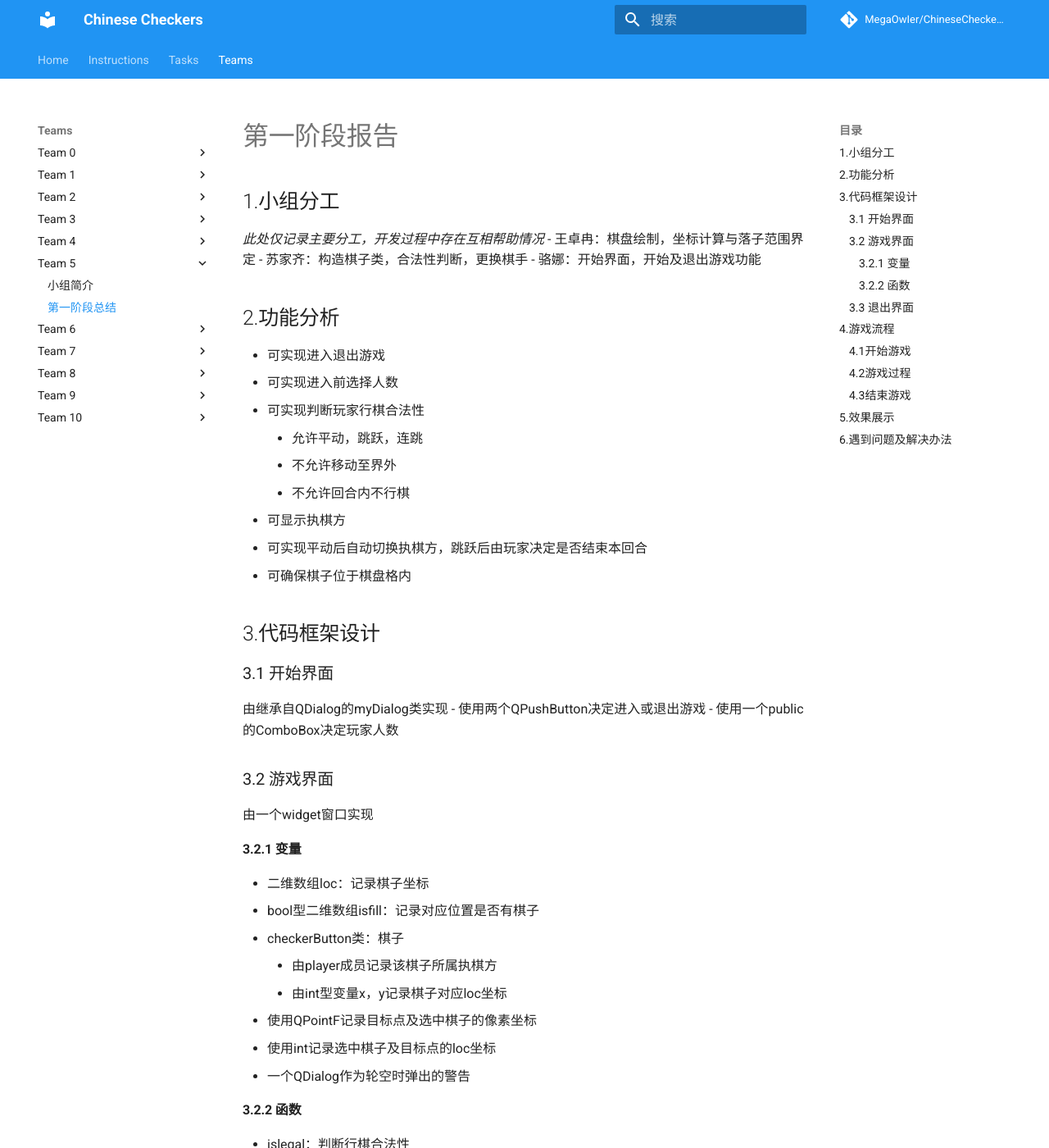
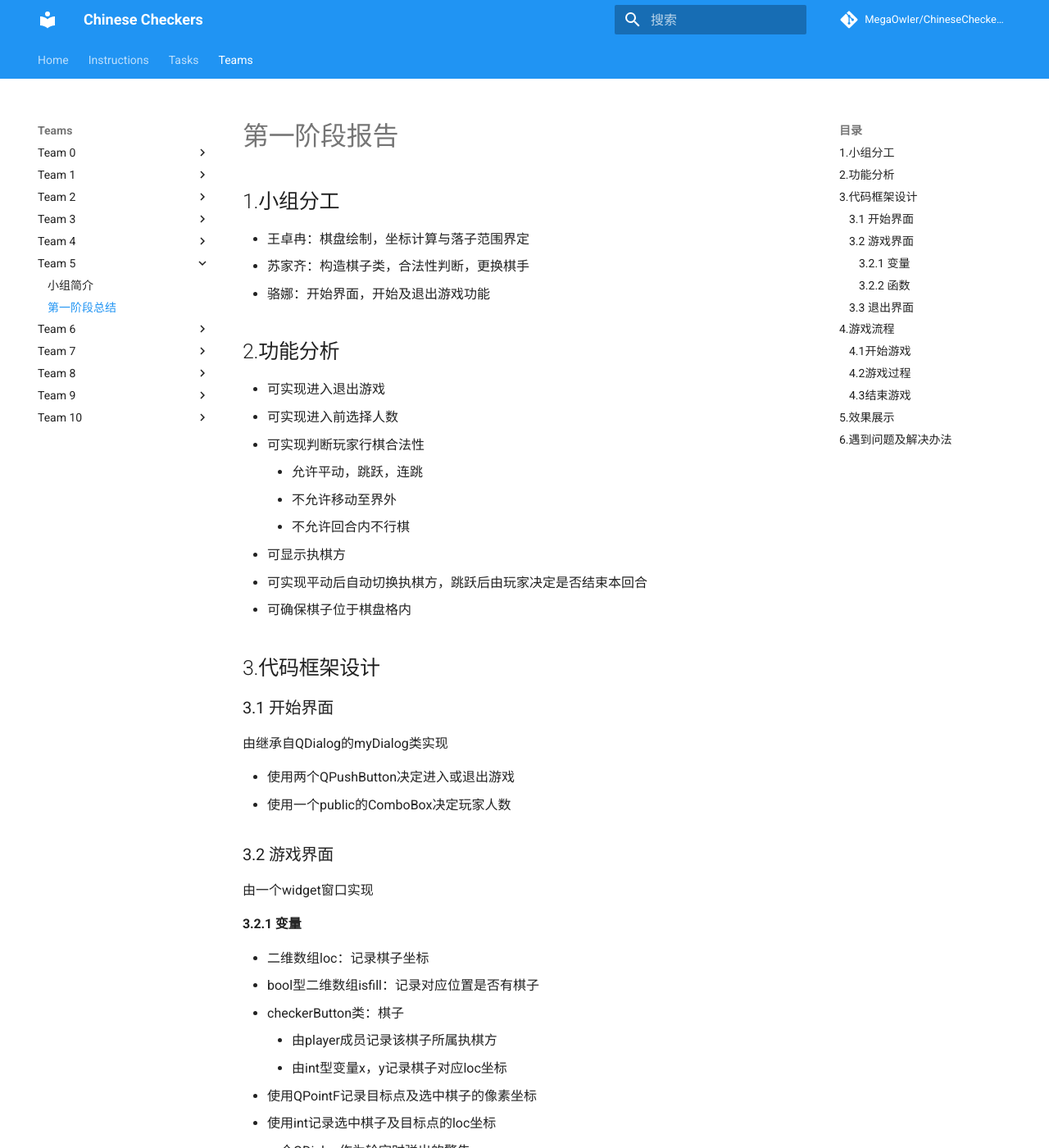
Before and after one commit to MegaOwIer/ChineseCheckers, an MkDocs documentation site: the page built from docs/submission/Team5/stage1/stage1.md, in a window 1280 px wide and 1400 px high. Shown: the whole window at 82% size. Built offline with MkDocs 1.6.1 and Material for MkDocs 9.7.7, drawn with Linux system fonts in a browser that asks for light colours; comment, search, counter and statistics services are not loaded; some of the changed text lies outside the part shown.

Commit message:
修改排版

```diff
--- a/docs/submission/Team5/stage1/stage1.md
+++ b/docs/submission/Team5/stage1/stage1.md
@@ -1,6 +1,5 @@
 # 第一阶段报告
 ## 1.小组分工
-*此处仅记录主要分工，开发过程中存在互相帮助情况*
 - 王卓冉：棋盘绘制，坐标计算与落子范围界定
 - 苏家齐：构造棋子类，合法性判断，更换棋手
 - 骆娜：开始界面，开始及退出游戏功能
@@ -17,6 +16,7 @@
 ## 3.代码框架设计
 ### 3.1 开始界面
 由继承自QDialog的myDialog类实现
+
 - 使用两个QPushButton决定进入或退出游戏
 - 使用一个public的ComboBox决定玩家人数
 ### 3.2 游戏界面
@@ -38,6 +38,7 @@
 - ChangePlayer及shouldSwitch：执棋方转换
 ### 3.3 退出界面
 由继承自QDialog的myDialog1实现
+
 - 两个button决定是否退出
 ## 4.游戏流程
 ### 4.1开始游戏
```
Also changed, not shown: other parts of docs/submission/Team5/stage1/stage1.md (+3 -3 lines).
